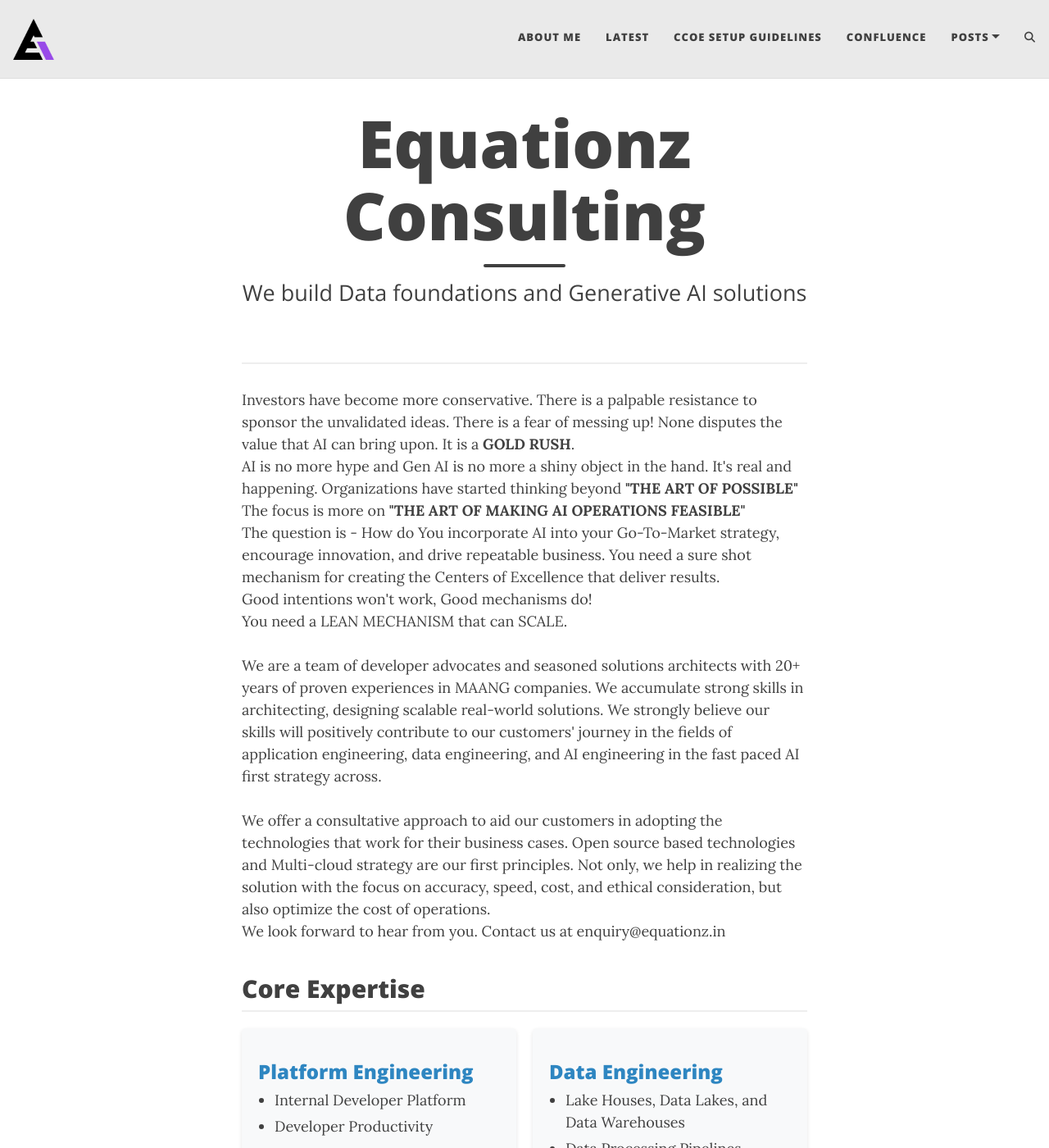
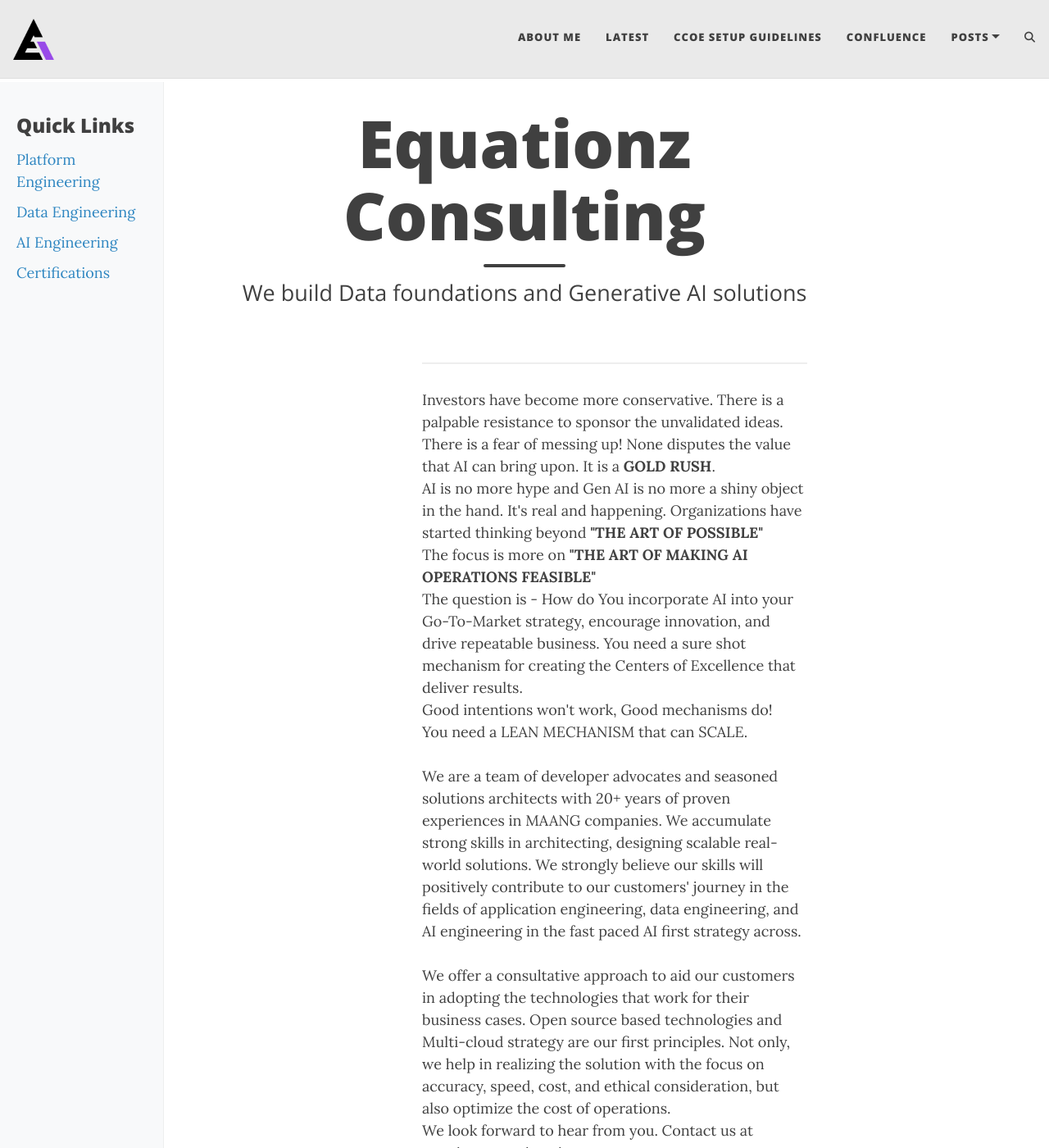
Before and after one commit to raghavendraprakash/equationz.github.io, a Jekyll site: the page built from index.html, in a window 1280 px wide and 1400 px high. Shown: the whole window at 82% size. Built offline with Jekyll 4.4.1, drawn with Linux system fonts in a browser that asks for light colours; the list of posts is cut into pages by our own code; comment, search, counter and statistics services are not loaded.

Commit message:
Update index.html

```diff
--- a/index.html
+++ b/index.html
@@ -3,6 +3,16 @@
 title: Equationz Consulting
 subtitle: We build Data foundations and Generative AI solutions
 ---
+<!-- Add the navigation menu -->
+<div class="nav-menu">
+  <h3>Quick Links</h3>
+  <ul>
+    <li><a href="#platform-engineering">Platform Engineering</a></li>
+    <li><a href="#data-engineering">Data Engineering</a></li>
+    <li><a href="#ai-engineering">AI Engineering</a></li>
+    <li><a href="#certifications">Certifications</a></li>
+  </ul>
+</div>
 
 <div class="main-content">
   <section class="intro">
@@ -30,7 +40,7 @@
     </p>
   </section>
 
-  <section class="expertise">
+  <section id="platform-engineering" class="expertise-item">
     <h2>Core Expertise</h2>
     <div class="expertise-grid">
       <div class="expertise-item">
@@ -41,7 +51,7 @@
         </ul>
       </div>
 
-      <div class="expertise-item">
+      <div id="data-engineering" class="expertise-item">
         <h3>Data Engineering</h3>
         <ul>
           <li>Lake Houses, Data Lakes, and Data Warehouses</li>
@@ -50,7 +60,7 @@
         </ul>
       </div>
 
-      <div class="expertise-item">
+      <div id="ai-engineering" class="expertise-item">
         <h3>AI Engineering</h3>
         <ul>
           <li>Data Foundations for Gen AI</li>
@@ -62,7 +72,7 @@
     </div>
   </section>
 
-  <section class="certifications">
+  <section id="certifications" class="certifications">
     <h2>Certifications</h2>
     <div class="cert-grid">
       <div class="cert-item">
@@ -137,4 +147,59 @@
 li {
   margin-bottom: 5px;
 }
+
+/* Add new styles for the navigation menu */
+.nav-menu {
+  position: fixed;
+  left: 0;
+  top: 100px;
+  width: 200px;
+  background: #f8f9fa;
+  padding: 20px;
+  border-right: 1px solid #eee;
+  height: 100vh;
+}
+
+.nav-menu h3 {
+  margin-bottom: 15px;
+  color: #404040;
+}
+
+.nav-menu ul {
+  list-style: none;
+  padding: 0;
+}
+
+.nav-menu li {
+  margin-bottom: 10px;
+}
+
+.nav-menu a {
+  text-decoration: none;
+  color: #2e86c1;
+  transition: color 0.3s;
+}
+
+.nav-menu a:hover {
+  color: #1a5276;
+}
+
+/* Adjust main content to accommodate the navigation menu */
+.main-content {
+  margin-left: 220px;
+  max-width: 900px;
+  padding: 20px;
+}
+
+/* Existing styles remain the same */
+section {
+  margin-bottom: 40px;
+}
+
+.expertise-grid, .cert-grid {
+  display: grid;
+  grid-template-columns: repeat(auto-fit, minmax(250px, 1fr));
+  gap: 20px;
+  margin-top: 20px;
+}
 </style>
```
